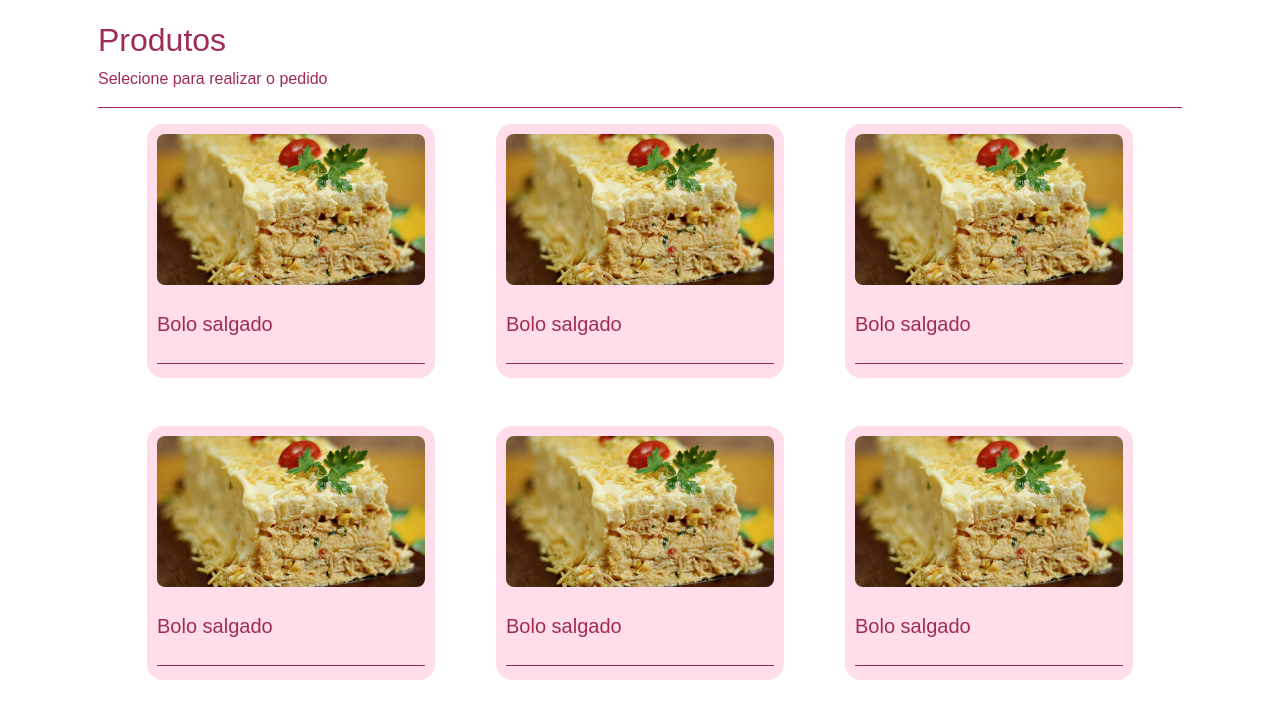
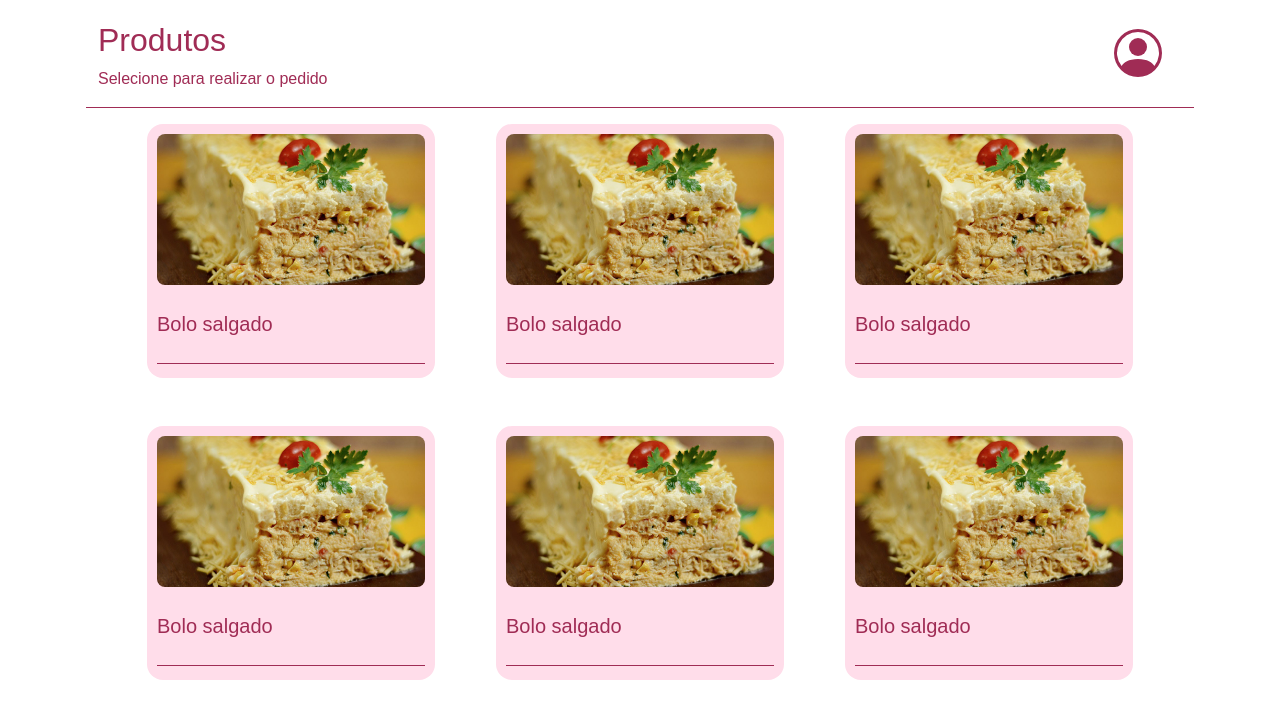
Before and after one commit to hahhen/roginookashi, a plain HTML site: page index.html in a window 1280 px wide. Shown: the part 90-808 px from the top of the page. Drawn offline with nearby package versions, Linux system fonts and the light colour scheme; a web font is replaced by a local one.

Commit message:
adicionado botao de conta (nao funcional)

```diff
--- a/index.html
+++ b/index.html
@@ -35,10 +35,19 @@
 
     <section class="p-3">
         <div class="d-flex flex-column">
-            <h2>Produtos</h2>
-            <span class="mb-3">Selecione para realizar o pedido</span>
-            <div style="height: 1px; background-color: #a02c55;"></div>
-        </div>
+            <div class="row pb-3" style="border-bottom: 1px solid #a02c55;">
+                <div class="col-sm-11">
+                    <h2>Produtos</h2>
+                    <span class="mb-1">Selecione para realizar o pedido</span>
+                </div>
+                <div class="col-sm-1 mt-2">
+                    <svg xmlns="http://www.w3.org/2000/svg" width="3rem" height="3rem" fill="currentColor" class="bi bi-person-circle" viewBox="0 0 16 16">
+                        <path d="M11 6a3 3 0 1 1-6 0 3 3 0 0 1 6 0z"/>
+                        <path fill-rule="evenodd" d="M0 8a8 8 0 1 1 16 0A8 8 0 0 1 0 8zm8-7a7 7 0 0 0-5.468 11.37C3.242 11.226 4.805 10 8 10s4.757 1.225 5.468 2.37A7 7 0 0 0 8 1z"/>
+                    </svg>
+                </div>
+            </div>
+
         <div class="d-flex justify-content-center">
             <div class="d-flex justify-content-evenly row mt-3">
                 <div class="col-xs mb-5 card rounded-4 border-0" style="width: 48%; max-width: 18rem; background-color: #ffddea;">
@@ -79,6 +88,7 @@
                 </div>
             </div>
         </div>
+        </div>
     </section>
 </body>
 </html>
```
